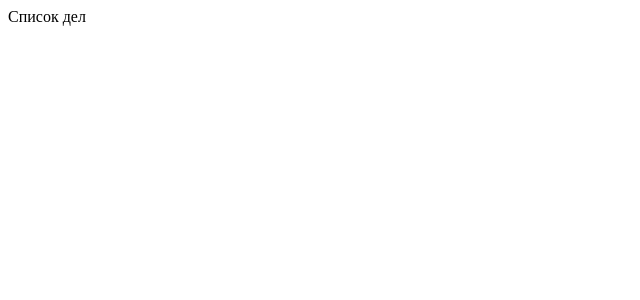
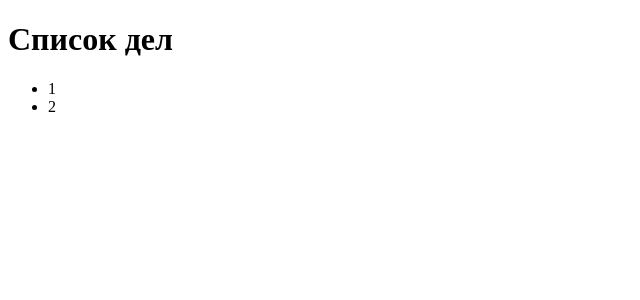
Before and after one commit to WebHeroSchool/todo_chudik, a React (Create React App) app: page / in a window 1280 px wide. Shown: the top 300 px of the page, without its empty margins (0-640 px from the left). Built offline with nearby package versions, Linux system fonts and the light colour scheme.

Commit message:
lesson_17

```diff
--- a/src/App.js
+++ b/src/App.js
@@ -1,5 +1,13 @@
 import React from 'react';
 
-const element = (<div> Список дел </div>);
+const ItemList = () => (<ul>
+  <li>1</li>
+  <li>2</li>
+</ul>);
 
-export { element };
+const App = () => (<div>
+  <h1>Список дел</h1>
+  <ItemList />
+</div>);
+
+export default App;
--- a/src/index.js
+++ b/src/index.js
@@ -1,5 +1,5 @@
 import React from 'react';
 import ReactDOM from 'react-dom';
-import { element } from './App';
+import App from './App';
 
-ReactDOM.render(element , document.getElementById('root'));
+ReactDOM.render(< App /> , document.getElementById('root'));
```
Also changed, not shown: 1 other file (tests, documents, lock files or other folders).
